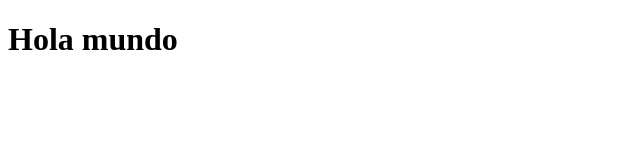
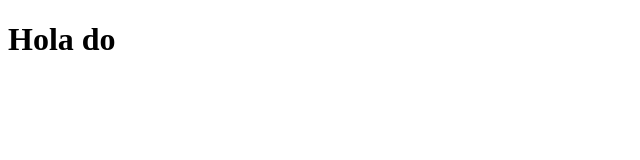
Before and after one commit to luisaparra-info/pruebas, a plain HTML site: page index.html in a window 1280 px wide. Shown: the whole page, without its empty margins (0-640 px from the left). Drawn offline with Linux system fonts and the light colour scheme.

Commit message:
modificación

```diff
--- a/index.html
+++ b/index.html
@@ -6,6 +6,6 @@
     <title>Document</title>
 </head>
 <body>
-    <h1>Hola mundo</h1>
+    <h1>Hola do</h1>
 </body>
 </html>
```
